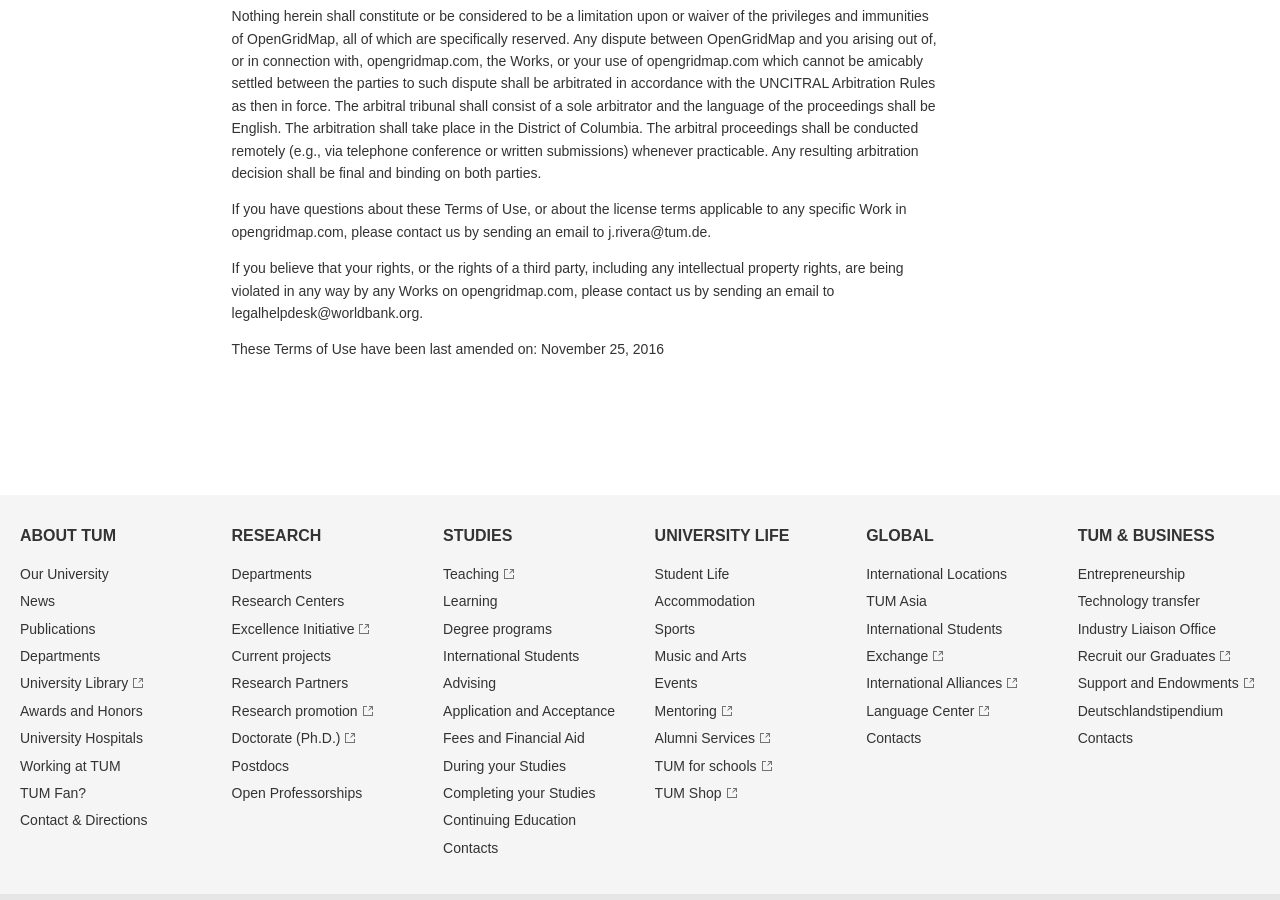
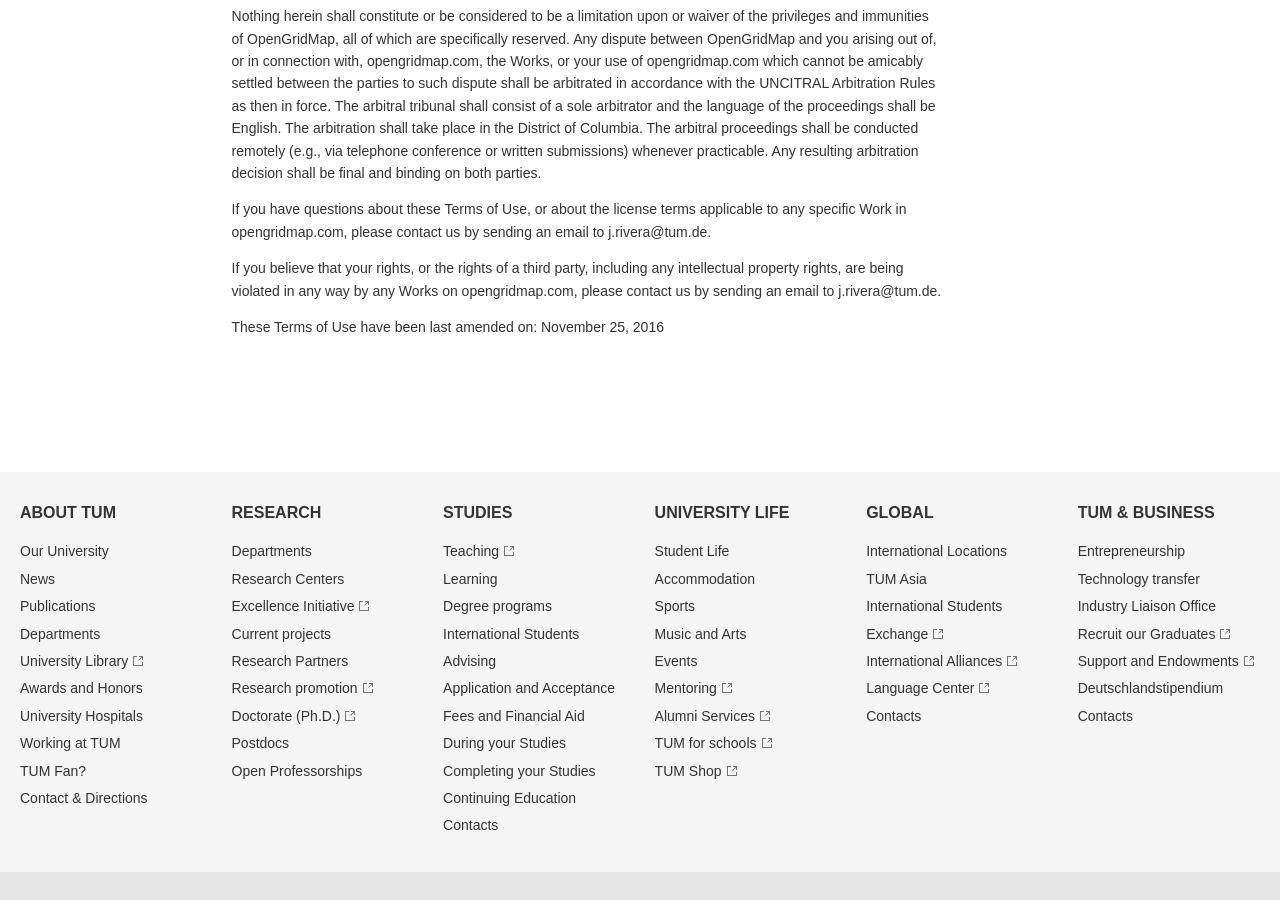
Before and after one commit to meagrivera/OpenGridMap, a Jekyll site: the page built from _pages/terms.html, in a window 1280 px wide and 900 px high, scrolled down 2276 px. Built offline with Jekyll 4.4.1, drawn with Linux system fonts in a browser that asks for light colours.

Commit message:
email fixed

```diff
--- a/_pages/terms.html
+++ b/_pages/terms.html
@@ -45,7 +45,7 @@
                 <p>No agency, partnership, joint venture, employee-employer or franchiser-franchisee relationship is intended, entered, or created by these opengridmap.com Terms.</p>
                 <p>Nothing herein shall constitute or be considered to be a limitation upon or waiver of the privileges and immunities of OpenGridMap, all of which are specifically reserved. Any dispute between OpenGridMap and you arising out of, or in connection with, opengridmap.com, the Works, or your use of opengridmap.com which cannot be amicably settled between the parties to such dispute shall be arbitrated in accordance with the UNCITRAL Arbitration Rules as then in force. The arbitral tribunal shall consist of a sole arbitrator and the language of the proceedings shall be English. The arbitration shall take place in the District of Columbia. The arbitral proceedings shall be conducted remotely (e.g., via telephone conference or written submissions) whenever practicable. Any resulting arbitration decision shall be final and binding on both parties.</p>
                 <p>If you have questions about these Terms of Use, or about the license terms applicable to any specific Work in opengridmap.com, please contact us by sending an email to j.rivera@tum.de.</p>
-                <p>If you believe that your rights, or the rights of a third party, including any intellectual property rights, are being violated in any way by any Works on opengridmap.com, please contact us by sending an email to legalhelpdesk@worldbank.org. </p>
+                <p>If you believe that your rights, or the rights of a third party, including any intellectual property rights, are being violated in any way by any Works on opengridmap.com, please contact us by sending an email to j.rivera@tum.de. </p>
                 <p>These Terms of Use have been last amended on: November 25, 2016</p>
             </div>
 
```
